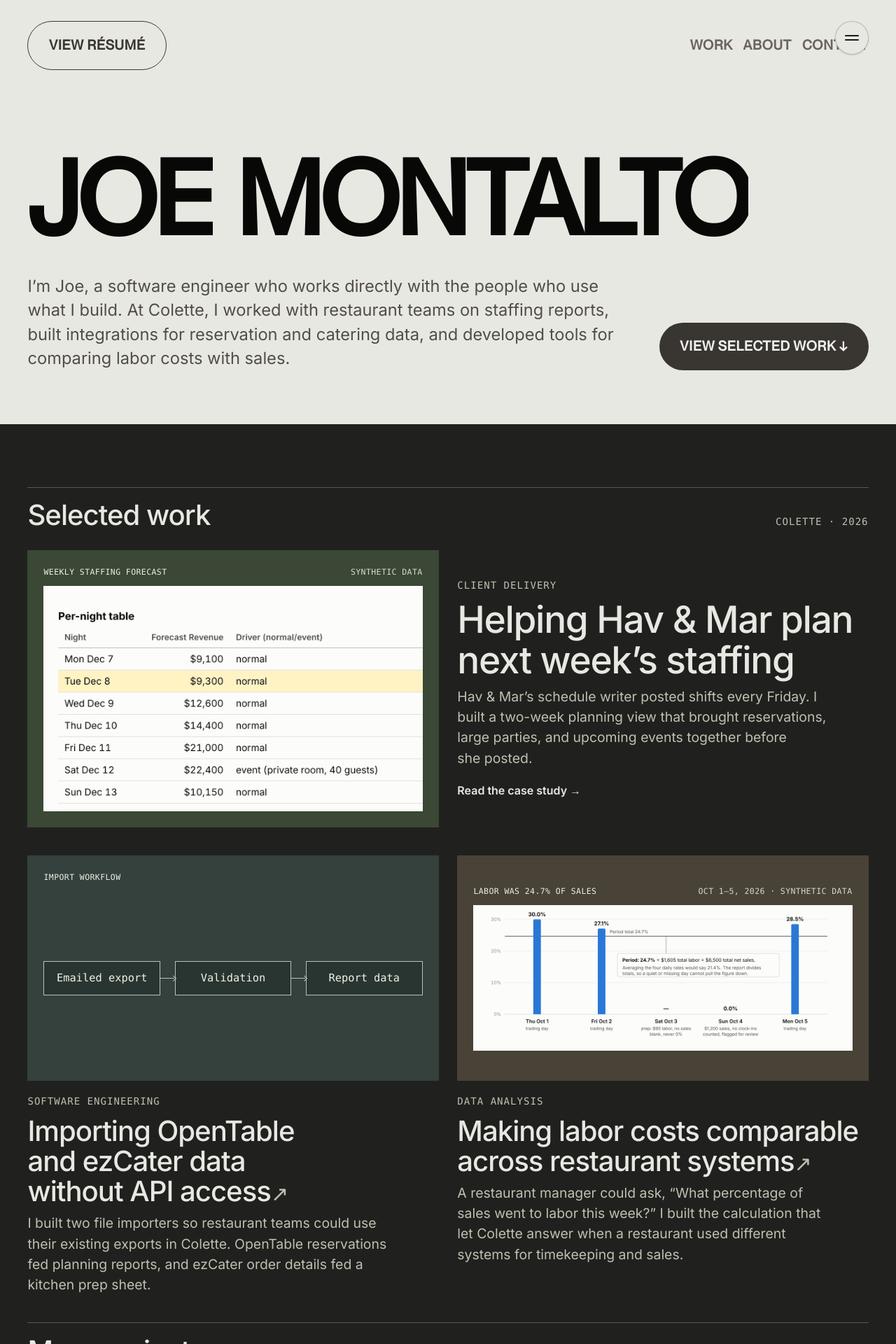
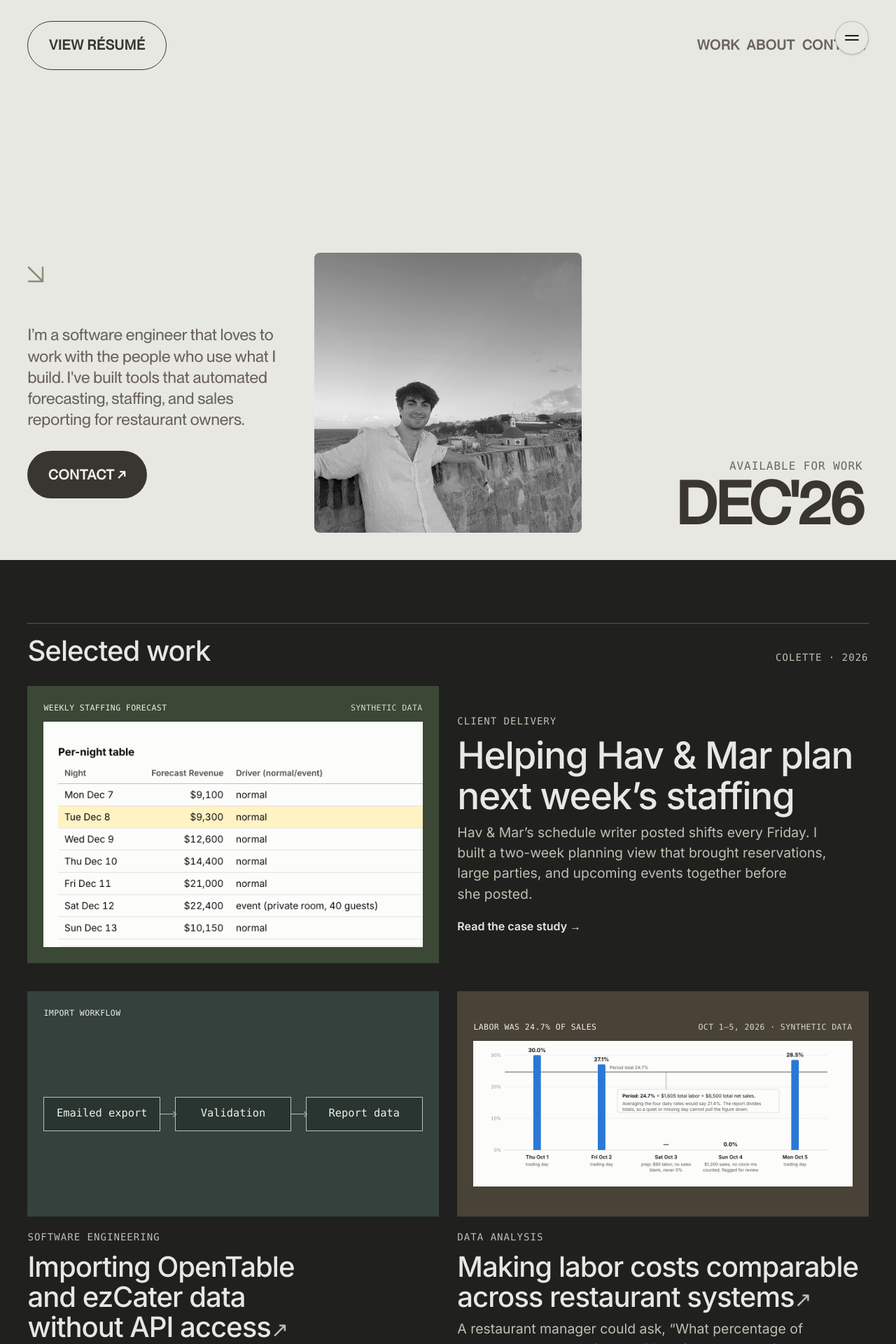
Before and after one commit to jomo8/mywebsite, a Next.js app: page / in a window 1280 px wide. Shown: the top 1920 px of the page at 70% size. Built offline with nearby package versions, Linux system fonts and the light colour scheme.

Commit message:
Restore the portrait landing page and previous introduction

```diff
--- a/src/app/page.tsx
+++ b/src/app/page.tsx
@@ -15,9 +15,11 @@ export default function Home() {
       <main>
         <Hero />
         <FloatingMenu />
-        <Works />
-        <About />
-        <Contact />
+        <div className="relative z-10">
+          <Works />
+          <About />
+          <Contact />
+        </div>
       </main>
       <Footer />
     </>
--- a/src/components/About.tsx
+++ b/src/components/About.tsx
@@ -1,5 +1,4 @@
-import Image from "next/image";
-import { aboutBio, experience, siteConfig, skillCategories } from "@/lib/data";
+import { aboutBio, experience, skillCategories } from "@/lib/data";
 import styles from "./Profile.module.css";
 
 export default function About() {
@@ -8,16 +7,7 @@ export default function About() {
       <div className={styles.columns}>
         <div className={styles.group}>
           <h2 id="about-heading">About &amp; experience</h2>
-          <div className={styles.introduction}>
-            <Image
-              src={siteConfig.profileImage}
-              width={2048}
-              height={1536}
-              alt="Joe Montalto"
-              className={styles.portrait}
-            />
-            <p>{aboutBio}</p>
-          </div>
+          <p className={styles.introduction}>{aboutBio}</p>
           <dl className={styles.details}>
             {experience.map(({ role, description }) => (
               <div key={role}>
--- a/src/components/Header.tsx
+++ b/src/components/Header.tsx
@@ -10,7 +10,7 @@ export default function Header() {
           <span className="btn-text">View résumé</span>
         </a>
         <nav aria-label="Main navigation">
-          <ul className="m-0 flex flex-col items-start text-[var(--color-secondary-100)] gap-y-[var(--space-3xs)] md:flex-row md:items-center md:gap-x-[var(--space-xs)] md:gap-y-0">
+          <ul className="m-0 flex flex-col items-start text-[var(--color-secondary-100)] gap-y-[var(--space-3xs)] md:flex-row md:items-center md:gap-x-[var(--space-2xs)] md:gap-y-0">
             {navLinks.map((link, i) => (
               <li key={link.href} className="header-menu-item" style={{ animationDelay: `${1800 + i * 80}ms` }}>
                 <HoverLink href={link.href} label={link.label} className="header-menu-link" />
--- a/src/components/Hero.module.css
+++ b/src/components/Hero.module.css
@@ -1,67 +1,26 @@
-.hero {
-  padding: clamp(10rem, 16vw, 14rem) var(--space-md) clamp(3rem, 6vw, 6rem);
-}
-
-.content {
-  max-width: 76rem;
-  margin-inline: auto;
-}
-
-.name {
-  display: flex;
-  flex-wrap: wrap;
-  align-items: baseline;
-  gap: 0 0.22em;
-  color: var(--color-secondary-400);
-  font-size: clamp(3.4rem, 11.5vw, 10.5rem);
-  font-weight: 600;
-  line-height: 0.95;
-  letter-spacing: -0.035em;
-  text-transform: uppercase;
-}
-
-.word {
-  display: inline-flex;
-  overflow: clip;
-  padding-block: 0.06em;
-}
-
-.introduction {
-  display: grid;
-  justify-items: start;
-  align-items: end;
-  gap: var(--space-md);
-  margin-top: var(--space-md);
-}
-
-.introduction p {
-  max-width: 58ch;
-  color: var(--color-secondary-200);
-  font: 400 clamp(1.125rem, 1.85vw, 1.6rem) / 1.45 var(--font-inter), Arial, sans-serif;
-}
-
-@media (min-width: 768px) {
-  .hero { padding-inline: var(--space-lg); }
-  .introduction {
-    grid-template-columns: minmax(0, 1fr) auto;
-    gap: var(--space-lg);
-  }
+.namePart {
+  display: inline-block;
 }
 
 @media (prefers-reduced-motion: no-preference) {
-  .word > span {
-    animation: name-in 700ms ease-out 2.1s both;
-  }
-  .word:nth-child(2) > span { animation-delay: 2.25s; }
-  .introduction { animation: introduction-in 600ms ease-out 1.9s both; }
+  .namePart { animation: rise-in 700ms ease-out both; }
+  .copy { animation: fade-in 600ms ease-out 2.6s both; }
+  .contact { animation: rise-in 700ms ease-out 3s both; }
+  .portrait { animation: photo-in 1s ease-out 2.5s both; }
+  .availability { animation: rise-in 700ms ease-out 2.8s both; }
 }
 
-@keyframes name-in {
+@keyframes rise-in {
   from { opacity: 0; transform: translateY(100%); }
   to { opacity: 1; transform: translateY(0); }
 }
 
-@keyframes introduction-in {
-  from { opacity: 0; transform: translateY(0.5rem); }
-  to { opacity: 1; transform: translateY(0); }
+@keyframes fade-in {
+  from { opacity: 0; }
+  to { opacity: 1; }
 }
+
+@keyframes photo-in {
+  from { opacity: 0; clip-path: inset(0 0 100% 0); transform: scale(1.3); }
+  to { opacity: 1; clip-path: inset(0); transform: scale(1); }
+}
--- a/src/components/Hero.tsx
+++ b/src/components/Hero.tsx
@@ -1,25 +1,75 @@
+import Image from "next/image";
+import { Fragment } from "react";
 import { siteConfig } from "@/lib/data";
 import styles from "./Hero.module.css";
 
 export default function Hero() {
+  const words = siteConfig.name.split(" ");
+
   return (
-    <section className={styles.hero} aria-labelledby="hero-name">
-      <div className={styles.content}>
-        <h1 id="hero-name" className={styles.name}>
-          {siteConfig.name.split(" ").map((word) => (
-            <span className={styles.word} key={word}>
-              <span>{word}</span>{" "}
+    <section aria-labelledby="hero-name" className="mb-[-100svh]">
+      <div className="section-padding-equal sticky top-0 flex min-h-svh items-end">
+        <div className="flex w-full flex-col pt-40 md:gap-y-[var(--space-lg)] lg:pt-24">
+          <h1 id="hero-name" aria-label={siteConfig.name} className="overflow-clip text-center font-semibold uppercase text-[var(--color-secondary-400)]">
+            <span className="hidden whitespace-nowrap text-[clamp(3.8rem,12vw,12.5rem)] leading-[0.82] tracking-[-0.035em] md:block">
+              {words.map((word, i) => (
+                <Fragment key={word}>
+                  {i > 0 && " "}
+                  <span className={styles.namePart} style={{ animationDelay: `${2100 + i * 150}ms` }}>{word}</span>
+                </Fragment>
+              ))}
             </span>
-          ))}
-        </h1>
-        <div className={styles.introduction}>
-          <p>{siteConfig.tagline}</p>
-          <a className="btn-primary" href="#Works">
-            <span className="btn-bg" aria-hidden="true"><span /></span>
-            <span className="btn-text">View selected work <span aria-hidden="true">↓</span></span>
-          </a>
+            <span className="flex flex-col items-center whitespace-nowrap text-[length:min(var(--text-heading-display),15vw)] leading-[80%] tracking-[var(--tracking-heading)] md:hidden">
+              {words.map((word, i) => (
+                <span key={word} className="overflow-hidden">
+                  {Array.from(word, (letter, j) => (
+                    <span key={j} className={styles.namePart} style={{ animationDelay: `${2100 + i * 150 + j * 40}ms` }}>{letter}</span>
+                  ))}
+                </span>
+              ))}
+            </span>
+          </h1>
+
+          <div className="grid grid-cols-12 gap-x-[var(--gap-fluid)] gap-y-[var(--space-md)]">
+            <div className="col-span-12 flex flex-col items-start gap-y-[var(--space-sm)] pt-[var(--space-sm)] md:col-span-4 md:gap-y-[var(--space-md)]">
+              <svg aria-hidden="true" viewBox="6 6 12 12" fill="none" stroke="currentColor" strokeWidth="1.25" strokeLinecap="round" strokeLinejoin="round" className="mb-[calc(var(--space-xl)-var(--space-md))] hidden size-6 text-[var(--color-accent-600)] md:block">
+                <path d="M7 7l10 10M17 7v10H7" />
+              </svg>
+              <p className={`${styles.copy} max-w-[48ch] text-[length:var(--text-base)] font-medium leading-snug text-[var(--color-secondary-100)] xl:text-[length:var(--text-base-large)] 3xl:text-[length:var(--text-heading-body)]`}>
+                {siteConfig.tagline}
+              </p>
+              <a href="#Contact" className={`btn-primary ${styles.contact}`}>
+                <span className="btn-bg" aria-hidden="true"><span /></span>
+                <span className="btn-text">Contact <span aria-hidden="true">↗</span></span>
+              </a>
+            </div>
+
+            <div className="col-span-4 flex justify-start md:justify-center">
+              <div className="h-[15vh] w-full max-w-lg overflow-hidden rounded-lg md:h-[50vh]">
+                <Image
+                  src={siteConfig.profileImage}
+                  width={2048}
+                  height={1536}
+                  alt="Joe Montalto"
+                  priority
+                  sizes="(max-width: 767px) 33vw, (max-width: 1600px) 33vw, 512px"
+                  className={`${styles.portrait} h-full w-full object-cover object-center grayscale`}
+                />
+              </div>
+            </div>
+
+            <div className={`${styles.availability} col-span-8 flex flex-col items-end justify-end text-right uppercase md:col-span-4`}>
+              <span className="max-w-[15ch] pr-2 font-mono text-[length:var(--text-base-small)] font-medium leading-snug tracking-[var(--tracking-mono)] text-[var(--color-secondary-100)] md:max-w-max 3xl:text-[length:var(--text-base)]">
+                {siteConfig.availability}
+              </span>
+              <span className="pr-2 text-[length:var(--text-heading-2)] font-semibold leading-none tracking-[var(--tracking-heading)] text-[var(--color-secondary-300)] sm:text-[length:var(--text-heading-1--alt)] 3xl:text-[length:var(--text-heading-1)]">
+                {siteConfig.availableDate}
+              </span>
+            </div>
+          </div>
         </div>
       </div>
+      <div aria-hidden="true" className="h-svh" />
     </section>
   );
 }
--- a/src/components/Profile.module.css
+++ b/src/components/Profile.module.css
@@ -26,20 +26,8 @@
 }
 
 .introduction {
-  display: flex;
-  align-items: center;
-  gap: var(--space-sm);
   margin-bottom: var(--space-md);
   font-size: var(--text-base);
-}
-
-.portrait {
-  width: clamp(4rem, 8vw, 7rem);
-  aspect-ratio: 4 / 5;
-  object-fit: cover;
-  object-position: 36% center;
-  flex: none;
-  filter: grayscale(1);
 }
 
 .details {
--- a/src/lib/data.ts
+++ b/src/lib/data.ts
@@ -5,7 +5,9 @@ export const siteConfig = {
   contactEmail: "joey.montalto@hotmail.com",
   resumePath: "/jrm_resume_1.pdf",
   tagline:
-    "I’m Joe, a software engineer who works directly with the people who use what I build. At Colette, I worked with restaurant teams on staffing reports, built integrations for reservation and catering data, and developed tools for comparing labor costs with sales.",
+    "I’m a software engineer that loves to work with the people who use what I build. I've built tools that automated forecasting, staffing, and sales reporting for restaurant owners.",
+  availability: "Available for work",
+  availableDate: "DEC'26",
   profileImage: "/myself.JPG",
 };
 
```
